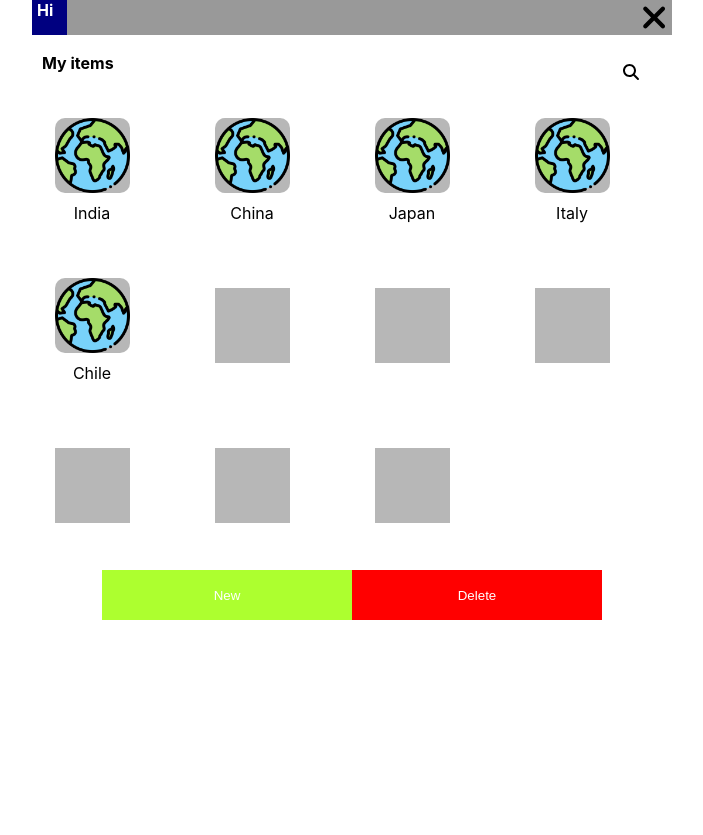
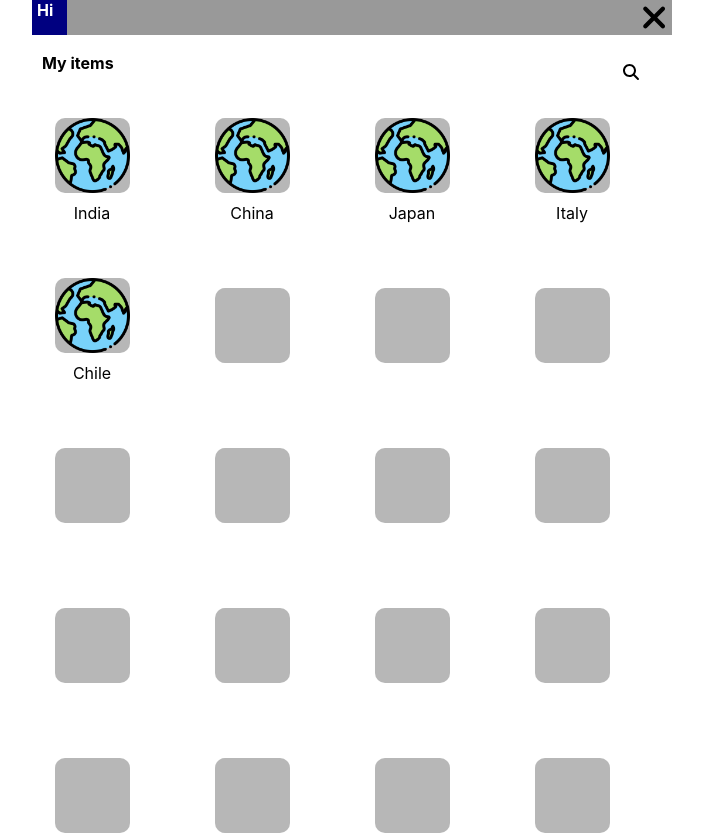
Before and after one commit to bhavinology/country-app, a React (Create React App) app: page / in a window 1280 px wide. Shown: the top 835 px of the page, without its empty margins (288-991 px from the left). Before the commit the page ends 800 px from the top, so only its background shows below. Built offline with nearby package versions, Linux system fonts and the light colour scheme.

Commit message:
empty grid block feature added

```diff
--- a/src/components/grid/Grid.jsx
+++ b/src/components/grid/Grid.jsx
@@ -1,7 +1,13 @@
 import "./grid.css";
 import Input from "../input/Input";
 
-function Grid({ countries, setIdSelect, setIdEdit, setEditCountry }) {
+function Grid({ countries, setIdSelect, setIdEdit, setEditCountry, idselect }) {
+  const gridItems = [];
+
+  for (let i = 0; i < 48; i++) {
+    gridItems.push(<div key={i} className="item" />);
+  }
+
   function selectItem(e) {
     e.stopPropagation();
     let id;
@@ -9,20 +15,42 @@ function Grid({ countries, setIdSelect, setIdEdit, setEditCountry }) {
     for (let i = 0; i < gridItem.length; i++) {
       console.log("for loop in grid");
       console.log(gridItem[i].classList);
-      gridItem[i].classList.remove("active");
+
+      if (gridItem[i].classList.contains("active")) {
+        console.log("bl in loop");
+        gridItem[i].classList.remove("active");
+      }
     }
 
     if (e.currentTarget.className.includes("active")) {
+      console.log("if runs");
       id = 0;
       e.currentTarget.classList.remove("active");
     } else {
+      console.log("else runs");
       id = e.currentTarget.id;
       e.currentTarget.classList.add("active");
     }
+
     console.log("selected item", id);
     setIdSelect(id);
   }
+  const blockCount = 48;
+  const blocks = [];
 
+  for (let i = 0; i < blockCount; i++) {
+    blocks.push(
+      <div
+        key={Number(countries.length + 1)}
+        onClick={selectItem}
+        className="item"
+      >
+        <div className="content">
+          {/* <img src="../../assets/planet-earth.png" alt="country" /> */}
+        </div>
+      </div>
+    );
+  }
   const cells = countries.map((obj) => (
     <div key={obj.key} id={obj.key} onClick={selectItem} className="item">
       <div className="content">
@@ -33,7 +61,10 @@ function Grid({ countries, setIdSelect, setIdEdit, setEditCountry }) {
   ));
   return (
     <div>
-      <div className="container">{cells}</div>
+      <div className="container">
+        {cells}
+        {blocks}
+      </div>
     </div>
   );
 }
--- a/src/components/grid/grid.css
+++ b/src/components/grid/grid.css
@@ -2,7 +2,7 @@
   display: grid;
   grid-template-columns: 10rem 10rem 10rem 10rem;
   grid-template-rows: 10rem 10rem 10rem;
-  grid-auto-flow: row;
+  /* grid-auto-flow: row; */
   justify-content: center;
 }
 
@@ -15,6 +15,9 @@
   height: 150px;
   box-sizing: border-box;
   /* background-image: url("./assets/1200px-Grey_background.jpg"); */
+}
+.blank {
+  background-image: url("../../assets/1200px-Grey_background.jpg");
 }
 .active {
   border: 1px solid blue;
@@ -73,8 +76,9 @@ h3 {
   .container {
     /* width: 100%; */
     display: grid;
-    grid-template-columns: 5rem 5rem 5rem 5rem;
-    grid-gap: 15px;
+    grid-template-columns: repeat(4, 5rem);
+    grid-template-rows: repeat(12, 8rem);
+    grid-gap: 15px 15px;
     margin-top: 10px;
     margin-left: 0px;
     overflow-x: hidden;
--- a/src/components/home/Home.jsx
+++ b/src/components/home/Home.jsx
@@ -64,6 +64,7 @@ function Home() {
         setIdSelect={setIdSelect}
         setIdEdit={setIdEdit}
         setEditCountry={setEditCountry}
+        idselect={idselect}
       />
       {/* <Grid countries={countries} /> */}
       {showModal && (
--- a/src/components/search/Search.jsx
+++ b/src/components/search/Search.jsx
@@ -4,7 +4,13 @@ import { FontAwesomeIcon } from "@fortawesome/react-fontawesome";
 import { faMagnifyingGlass, faClose } from "@fortawesome/free-solid-svg-icons";
 import Grid from "../grid/Grid";
 
-function Searchbar({ countries, setIdSelect, setIdEdit, setEditCountry }) {
+function Searchbar({
+  countries,
+  setIdSelect,
+  setIdEdit,
+  setEditCountry,
+  idselect,
+}) {
   const [searchData, setSearchData] = useState("");
   const [showSearch, setShowSearch] = useState(false);
   function handleInput(e) {
@@ -66,6 +72,7 @@ function Searchbar({ countries, setIdSelect, setIdEdit, setEditCountry }) {
           setIdSelect={setIdSelect}
           setIdEdit={setIdEdit}
           setEditCountry={setEditCountry}
+          idselect={idselect}
         />
       ) : (
         <Grid
@@ -73,6 +80,7 @@ function Searchbar({ countries, setIdSelect, setIdEdit, setEditCountry }) {
           setIdSelect={setIdSelect}
           setIdEdit={setIdEdit}
           setEditCountry={setEditCountry}
+          idselect={idselect}
         />
       )}
     </div>
--- a/src/data/data.js
+++ b/src/data/data.js
@@ -24,34 +24,34 @@ export const countryList = [
     image: require("../assets/planet-earth.png"),
     country: "Chile",
   },
-  {
-    key: 6,
-    image: require("../assets/1200px-Grey_background.jpg"),
-    country: "",
-  },
-  {
-    key: 7,
-    image: require("../assets/1200px-Grey_background.jpg"),
-    country: "",
-  },
-  {
-    key: 8,
-    image: require("../assets/1200px-Grey_background.jpg"),
-    country: "",
-  },
-  {
-    key: 9,
-    image: require("../assets/1200px-Grey_background.jpg"),
-    country: "",
-  },
-  {
-    key: 10,
-    image: require("../assets/1200px-Grey_background.jpg"),
-    country: "",
-  },
-  {
-    key: 11,
-    image: require("../assets/1200px-Grey_background.jpg"),
-    country: "",
-  },
+  // {
+  //   key: 6,
+  //   image: require("../assets/1200px-Grey_background.jpg"),
+  //   country: "",
+  // },
+  // {
+  //   key: 7,
+  //   image: require("../assets/1200px-Grey_background.jpg"),
+  //   country: "",
+  // },
+  // {
+  //   key: 8,
+  //   image: require("../assets/1200px-Grey_background.jpg"),
+  //   country: "",
+  // },
+  // {
+  //   key: 9,
+  //   image: require("../assets/1200px-Grey_background.jpg"),
+  //   country: "",
+  // },
+  // {
+  //   key: 10,
+  //   image: require("../assets/1200px-Grey_background.jpg"),
+  //   country: "",
+  // },
+  // {
+  //   key: 11,
+  //   image: require("../assets/1200px-Grey_background.jpg"),
+  //   country: "",
+  // },
 ];
```
